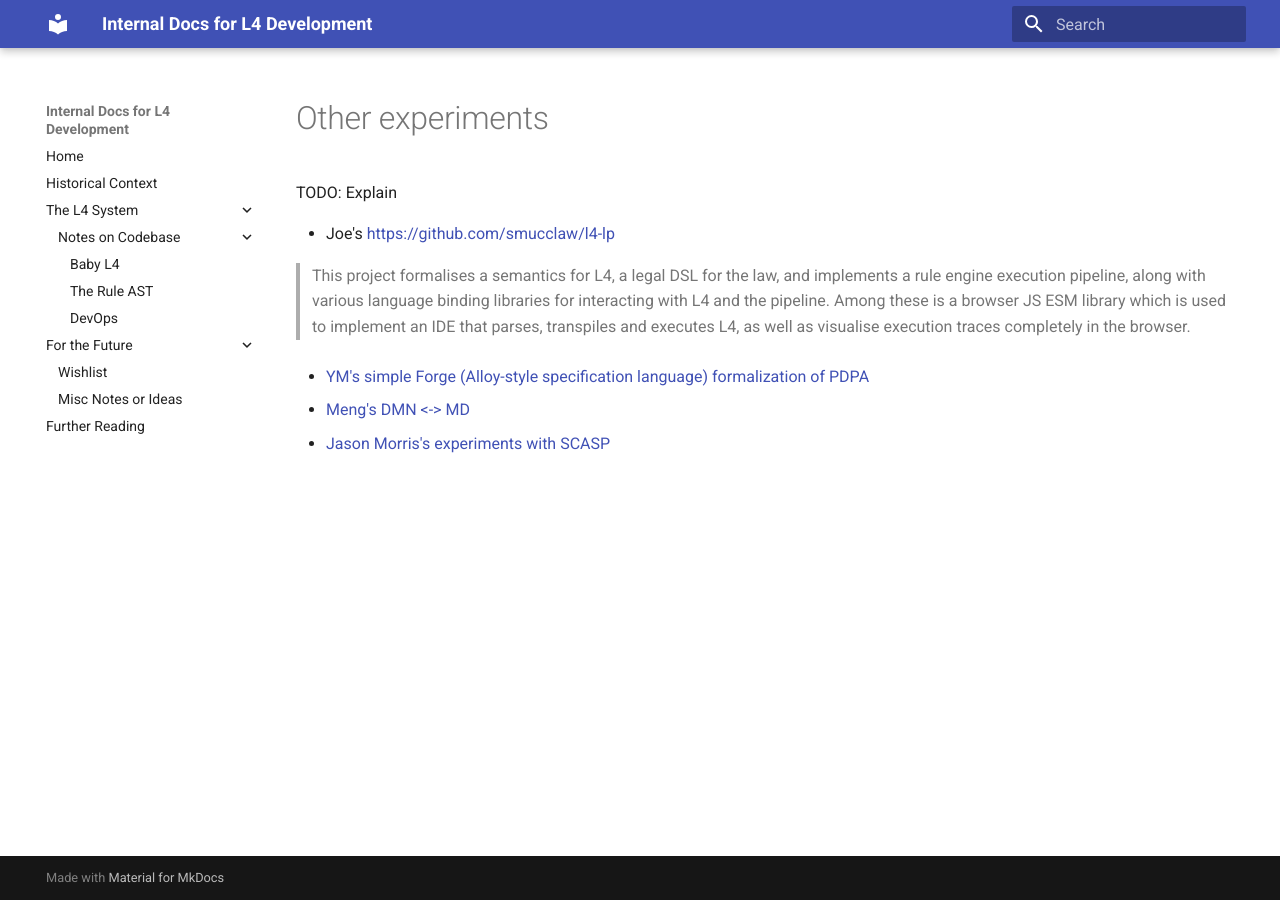
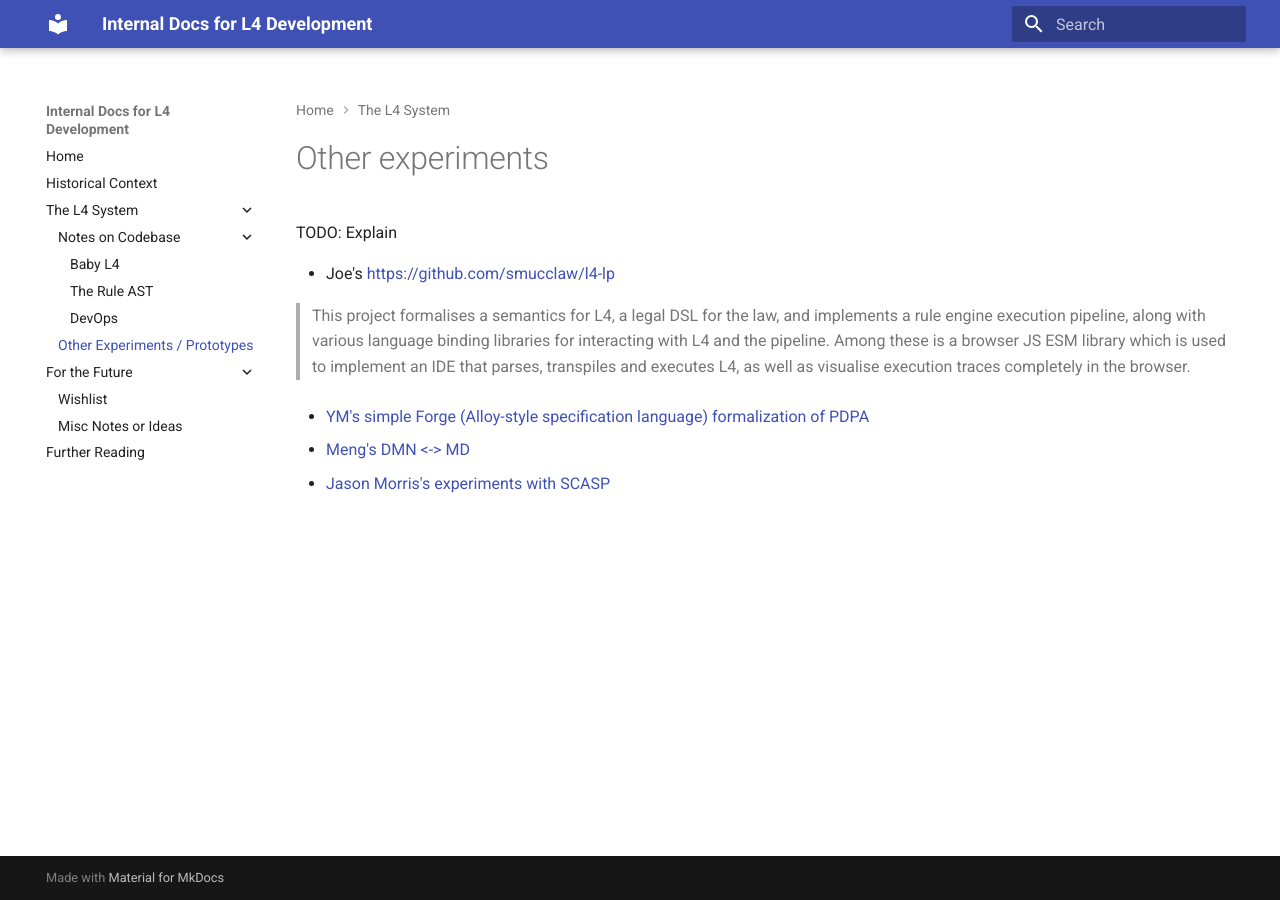
Before and after one commit to smucclaw/internal_docs, an MkDocs documentation site: the page built from docs/current_system/other_experiments.md, in a window 1280 px wide. Built offline with MkDocs 1.6.1 and Material for MkDocs 9.7.7, drawn with Linux system fonts in a browser that asks for light colours.

Commit message:
move `other_experiments.md`

```diff
--- a/mkdocs.yml
+++ b/mkdocs.yml
@@ -10,6 +10,7 @@ nav:
           - Baby L4: current_system/codebase/baby_L4.md
           - The Rule AST: current_system/codebase/rule_ast.md
           - DevOps: current_system/codebase/devops.md
+      - Other Experiments / Prototypes: current_system/other_experiments.md
   - For the Future:
       - Wishlist: future_aspirations.md
       - Misc Notes or Ideas: misc.md
```
Also changed, not shown: docs/current_system/other_experiments.md (renamed from docs/current_system/codebase/other_experiments.md).
